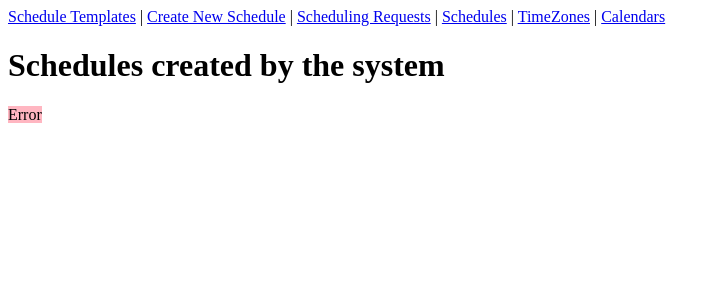
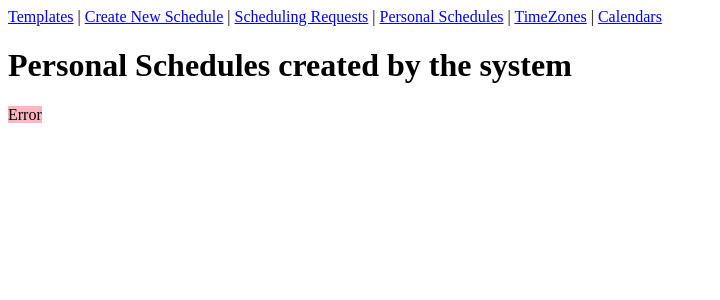
Before and after one commit to futurice/schedule, a Django app: page /futuschedule/schedules/ in a window 1280 px wide. Shown: the top 300 px of the page, without its empty margins (0-720 px from the left). Run offline with Django 3.2, Linux system fonts and the light colour scheme; data that the repository does not hold is empty; parts of the project's set-up code (start-up, migrations or seed data) failed here and were passed over; some libraries are stand-ins or nearby versions.

Commit message:
minor: rename navigation headings
Improve naming, from user feedback.
https://app.asana.com/0/12169742304238/14913534957953

```diff
--- a/schedulesite/futuschedule/templates/futuschedule/base.html
+++ b/schedulesite/futuschedule/templates/futuschedule/base.html
@@ -24,10 +24,10 @@
 </head>
 <body>
   <nav id="main-nav">
-    <a href="{% url 'schedule-templates' %}">Schedule Templates</a> |
+    <a href="{% url 'schedule-templates' %}">Templates</a> |
     <a href="{% url 'new-schedule-page' %}">Create New Schedule</a> |
     <a href="{% url 'scheduling-requests' %}">Scheduling Requests</a> |
-    <a href="{% url 'schedules' %}">Schedules</a> |
+    <a href="{% url 'schedules' %}">Personal Schedules</a> |
     <a href="{% url 'timezones' %}">TimeZones</a> |
     <a href="{% url 'calendars' %}">Calendars</a>
   </nav>
--- a/schedulesite/futuschedule/templates/futuschedule/schedule-templates.html
+++ b/schedulesite/futuschedule/templates/futuschedule/schedule-templates.html
@@ -3,7 +3,7 @@
 {% block title %}Schedule Templates{% endblock %}
 
 {% block body %}
-<h1>Schedule Templates</h1>
+<h1>Templates</h1>
 <p>
 A schedule template contains a series of events.
 </p>
--- a/schedulesite/futuschedule/templates/futuschedule/schedules.html
+++ b/schedulesite/futuschedule/templates/futuschedule/schedules.html
@@ -3,7 +3,7 @@
 {% block title %}Schedules{% endblock %}
 
 {% block body %}
-<h1>Schedules created by the system</h1>
+<h1>Personal Schedules created by the system</h1>
 
 <div id="schedules-main-content">
 </div>
```
